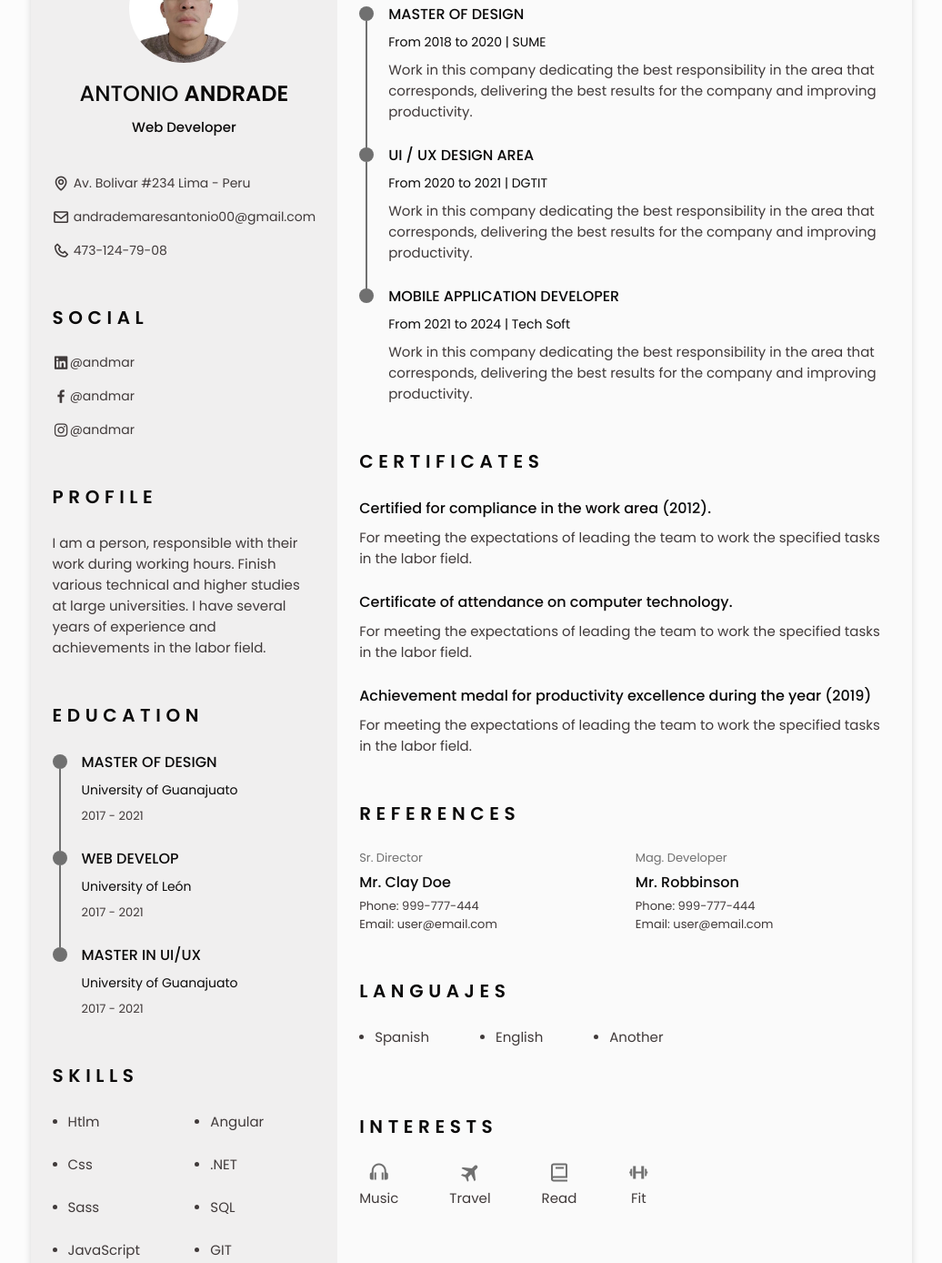
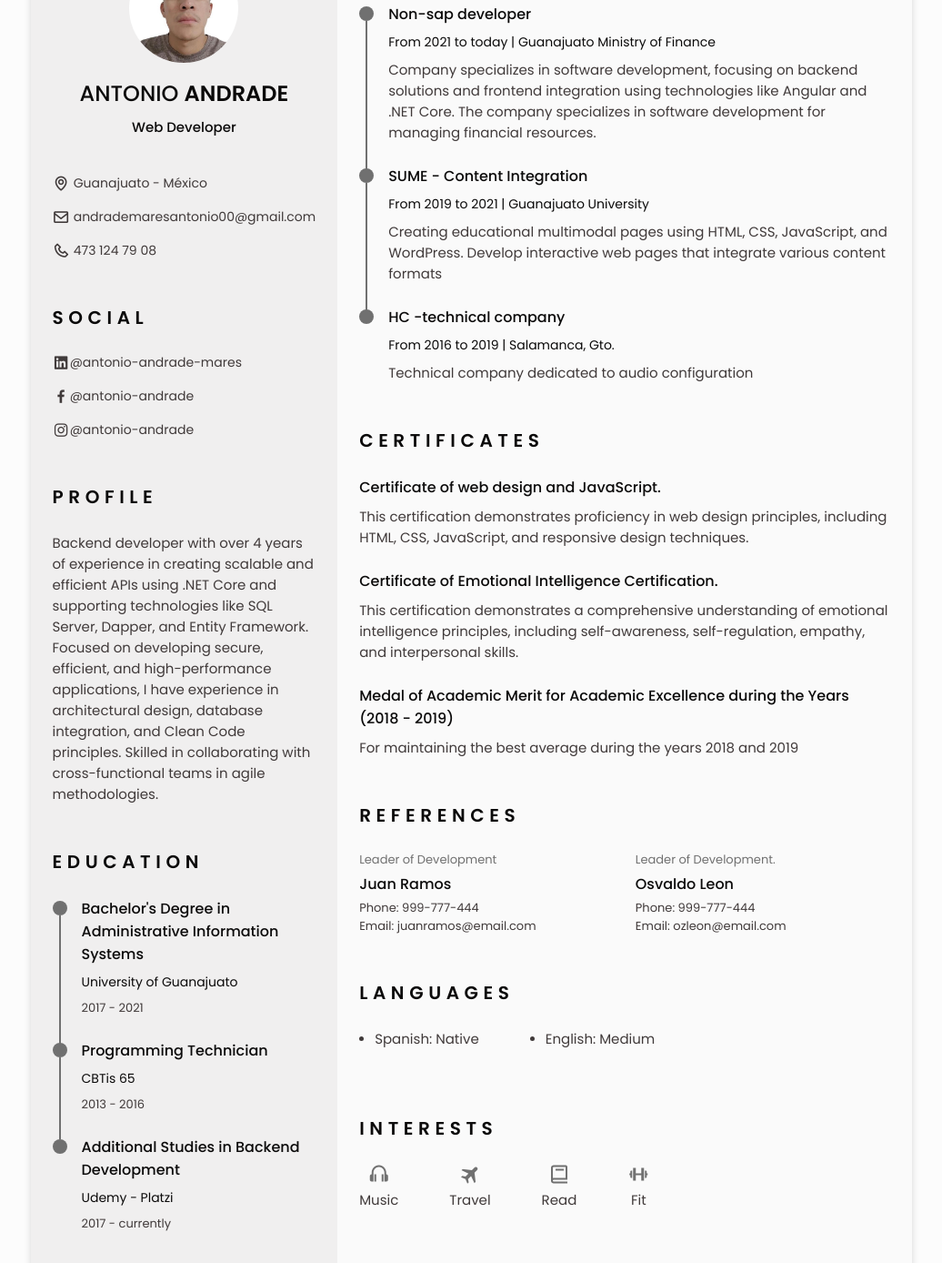
Before and after one commit to andmar001/CV-antonio-andrade, a plain HTML site: page index.html in a window 1280 px wide. Shown: the part 123-1511 px from the top of the page at 91% size, without its empty margins (122-1158 px from the left). Drawn offline with nearby package versions, Linux system fonts and the light colour scheme.

Commit message:
ADD Personal info

```diff
--- a/index.html
+++ b/index.html
@@ -10,13 +10,13 @@
     <!-- CSS -->
     <link rel="stylesheet" href="assets/css/styles.css">
 
-    <title>Responsive resume CV</title>
+    <title>Antonio Andrade CV</title>
 </head>
 <body class="">
     <!-- HEADER -->
     <header class="l-header" id="header">
         <nav class="nav bd-container">
-            <a href="#" class="nav__logo"> Smith </a>
+            <a href="#" class="nav__logo"> Antonio <b>Andrade</b></a>
 
             <div class="nav__menu" id="nav-menu">
                 <ul class="nav__list">
@@ -89,19 +89,19 @@
 
                             <!-- button to download your CV saved in the pdf folder. Available for mobile -->
                             <div>
-                                <a download="" href="assets/pdf/test document.pdf" class="home__button-movil">Download</a>
+                                <a download="" href="assets/pdf/AM.pdf" class="home__button-movil">Download</a>
                             </div>
                         </div>
 
                         <div class="home__address bd-grid">
                             <span class="home__information">
-                                <i class="bx bx-map home__icon"></i> Av. Bolivar #234 Lima - Peru
+                                <i class="bx bx-map home__icon"></i> Guanajuato - México
                             </span>
                             <span class="home__information">
                                 <i class="bx bx-envelope home__icon"></i> andrademaresantonio00@gmail.com
                             </span>
                             <span class="home__information">
-                                <i class="bx bx-phone home__icon"></i> 473-124-79-08
+                                <i class="bx bx-phone home__icon"></i> 473 124 79 08
                             </span>
                         </div>
 
@@ -121,14 +121,14 @@
                         SOCIAL
                     </h2>
                     <div class="social__container bd-grid">
-                        <a href="https://www.linkedin.com/in/antonio-de-jes%C3%BAs-andrade-mares-b19378118/" target="_blank" class="social__link">
-                            <i class="bx bxl-linkedin-square social__icon"></i> @andmar
+                        <a href="https://www.linkedin.com/in/antonio-andrade-mares-274801335/" target="_blank" class="social__link">
+                            <i class="bx bxl-linkedin-square social__icon"></i> @antonio-andrade-mares
                         </a>
                         <a href="https://www.facebook.com/" target="_blank" class="social__link">
-                            <i class="bx bxl-facebook social__icon"></i> @andmar
+                            <i class="bx bxl-facebook social__icon"></i> @antonio-andrade
                         </a>
                         <a href="https://www.instagram.com/" target="_blank" class="social__link">
-                            <i class="bx bxl-instagram social__icon"></i> @andmar
+                            <i class="bx bxl-instagram social__icon"></i> @antonio-andrade
                         </a>
                     </div>
 
@@ -140,7 +140,7 @@
                         Profile
                     </h2>
                     <p class="profile__description">
-                        I am a person, responsible with their work during working hours. Finish various technical and higher studies at large universities. I have several years of experience and achievements in the labor field.
+                        Backend developer with over 4 years of experience in creating scalable and efficient APIs using .NET Core and supporting technologies like SQL Server, Dapper, and Entity Framework. Focused on developing secure, efficient, and high-performance applications, I have experience in architectural design, database integration, and Clean Code principles. Skilled in collaborating with cross-functional teams in agile methodologies.
                     </p>
                 </section>
 
@@ -157,7 +157,7 @@
                                 <span class="education__line"></span>
                             </div>
                             <div class="education__data bd-grid">
-                                    <h3 class="education__title">MASTER OF DESIGN</h3>
+                                    <h3 class="education__title">Bachelor's Degree in Administrative Information Systems</h3>
                                     <span class="education__studies"> University of Guanajuato </span>
                                     <span class="education__year"> 2017 - 2021 </span>
                             </div>
@@ -169,9 +169,9 @@
                                 <span class="education__line"></span>
                             </div>
                             <div class="education__data bd-grid">
-                                <h3 class="education__title">WEB DEVELOP</h3>
-                                <span class="education__studies"> University of León </span>
-                                <span class="education__year"> 2017 - 2021 </span>
+                                <h3 class="education__title">Programming Technician</h3>
+                                <span class="education__studies"> CBTis 65</span>
+                                <span class="education__year"> 2013 - 2016 </span>
                             </div>
                         </div>
 
@@ -180,9 +180,9 @@
                                 <span class="education__rounder"></span>
                             </div>
                             <div class="education__data bd-grid">
-                                <h3 class="education__title">MASTER IN UI/UX</h3>
-                                <span class="education__studies"> University of Guanajuato </span>
-                                <span class="education__year"> 2017 - 2021 </span>
+                                <h3 class="education__title">Additional Studies in Backend Development</h3>
+                                <span class="education__studies"> Udemy - Platzi </span>
+                                <span class="education__year"> 2017 - currently</span>
                             </div>
                         </div>
 
@@ -197,31 +197,31 @@
 
                         <ul class="skills__data">
                             <li class="skills__name">
-                                <span class="skills__circle"></span> Htlm
+                                <span class="skills__circle"></span>.NET Core
                             </li>
                             <li class="skills__name">
-                                <span class="skills__circle"></span> Css
+                                <span class="skills__circle"></span> C#
                             </li>
                             <li class="skills__name">
-                                <span class="skills__circle"></span> Sass
+                                <span class="skills__circle"></span> SQL
                             </li>
                             <li class="skills__name">
-                                <span class="skills__circle"></span> JavaScript
+                                <span class="skills__circle"></span> Dapper
                             </li>
                         </ul>
 
                         <ul class="skills__data">
                             <li class="skills__name">
+                                <span class="skills__circle"></span> Entity Framework
+                            </li>
+                            <li class="skills__name">
                                 <span class="skills__circle"></span> Angular
                             </li>
                             <li class="skills__name">
-                                <span class="skills__circle"></span> .NET
+                                <span class="skills__circle"></span> JavaScript
                             </li>
                             <li class="skills__name">
-                                <span class="skills__circle"></span> SQL
-                            </li>
-                            <li class="skills__name">
-                                <span class="skills__circle"></span> GIT
+                                <span class="skills__circle"></span> Git
                             </li>
                         </ul>
 
@@ -244,11 +244,12 @@
                                 <span class="experience__line"></span>
                             </div>
                             <div class="experience__data bd-grid">
-                                <h3 class="experience__title">MASTER OF DESIGN</h3>
+                                <h3 class="experience__title">Non-sap developer</h3>
 
-                                <span class="experience__company">From 2018 to 2020 | SUME</span>
+                                <span class="experience__company">From 2021 to today | Guanajuato Ministry of Finance</span>
                                 <p class="experience__description">
-                                    Work in this company dedicating the best responsibility in the area that corresponds, delivering the best results for the company and improving productivity.
+                                    Company specializes in software development, focusing on backend solutions and frontend integration using technologies like Angular and .NET Core.
+                                    The company specializes in software development for managing financial resources.
                                 </p>
                             </div>
                         </div>
@@ -259,11 +260,11 @@
                                 <span class="experience__line"></span>
                             </div>
                             <div class="experience__data bd-grid">
-                                <h3 class="experience__title">UI / UX DESIGN AREA</h3>
+                                <h3 class="experience__title">SUME - Content Integration</h3>
 
-                                <span class="experience__company">From 2020 to 2021 | DGTIT</span>
+                                <span class="experience__company">From 2019 to 2021 | Guanajuato University</span>
                                 <p class="experience__description">
-                                    Work in this company dedicating the best responsibility in the area that corresponds, delivering the best results for the company and improving productivity.
+                                    Creating educational multimodal pages using HTML, CSS, JavaScript, and WordPress. Develop interactive web pages that integrate various content formats
                                 </p>
                             </div>
                         </div>
@@ -273,11 +274,11 @@
                                 <span class="experience__rounder"></span>
                             </div>
                             <div class="experience__data bd-grid">
-                                <h3 class="experience__title">MOBILE APPLICATION DEVELOPER</h3>
+                                <h3 class="experience__title">HC -technical company</h3>
 
-                                <span class="experience__company">From 2021 to 2024 | Tech Soft</span>
+                                <span class="experience__company">From 2016 to 2019 | Salamanca, Gto. </span>
                                 <p class="experience__description">
-                                    Work in this company dedicating the best responsibility in the area that corresponds, delivering the best results for the company and improving productivity.
+                                    Technical company dedicated to audio configuration
                                 </p>
                             </div>
                         </div>
@@ -293,28 +294,28 @@
 
                         <div class="certificate__content">
                             <h3 class="certificate__title">
-                                Certified for compliance in the work area (2012).
+                                Certificate of web design and JavaScript.
                             </h3>
                             <p class="certificate__description">
-                                For meeting the expectations of leading the team to work the specified tasks in the labor field.
+                                This certification demonstrates proficiency in web design principles, including HTML, CSS, JavaScript, and responsive design techniques.
                             </p>
                         </div>
 
                         <div class="certificate__content">
                             <h3 class="certificate__title">
-                                Certificate of attendance on computer technology.
+                                Certificate of Emotional Intelligence Certification.
                             </h3>
                             <p class="certificate__description">
-                                For meeting the expectations of leading the team to work the specified tasks in the labor field.
+                                This certification demonstrates a comprehensive understanding of emotional intelligence principles, including self-awareness, self-regulation, empathy, and interpersonal skills.
                             </p>
                         </div>
 
                         <div class="certificate__content">
                             <h3 class="certificate__title">
-                                Achievement medal for productivity excellence during the year (2019)
+                                Medal of Academic Merit for Academic Excellence during the Years (2018 - 2019)
                             </h3>
                             <p class="certificate__description">
-                                For meeting the expectations of leading the team to work the specified tasks in the labor field.
+                                For maintaining the best average during the years 2018 and 2019
                             </p>
                         </div>
                     </div>
@@ -328,20 +329,20 @@
                     <div class="references__container bd-grid">
 
                         <div class="references__content bd-grid">
-                            <span class="references__subtitle">Sr. Director</span>
-                            <h3 class="references__title">Mr. Clay Doe</h3>
+                            <span class="references__subtitle">Leader of Development</span>
+                            <h3 class="references__title">Juan Ramos</h3>
                             <ul class="references__contact">
                                 <li>Phone: 999-777-444</li>
-                                <li>Email: user@email.com</li>
+                                <li>Email: juanramos@email.com</li>
                             </ul>
                         </div>
 
                         <div class="references__content bd-grid">
-                            <span class="references__subtitle">Mag. Developer</span>
-                            <h3 class="references__title">Mr. Robbinson</h3>
+                            <span class="references__subtitle">Leader of Development.</span>
+                            <h3 class="references__title">Osvaldo Leon</h3>
                             <ul class="references__contact">
                                 <li>Phone: 999-777-444</li>
-                                <li>Email: user@email.com</li>
+                                <li>Email: ozleon@email.com</li>
                             </ul>
                         </div>
 
@@ -351,19 +352,16 @@
 
                 <!-- Languages -->
                 <section class="languages section">
-                    <h2 class="section-title">Languajes</h2>
+                    <h2 class="section-title">Languages</h2>
 
                     <div class="languages__container">
                         <ul class="languages__content bd-grid">
 
                             <li class="languages__name">
-                                <span class="languages__circle"></span> Spanish
+                                <span class="languages__circle"></span> Spanish: Native
                             </li>
                             <li class="languages__name">
-                                <span class="languages__circle"></span> English
-                            </li>
-                            <li class="languages__name">
-                                <span class="languages__circle"></span> Another
+                                <span class="languages__circle"></span> English: Medium
                             </li>
 
                         </ul>
```
Also changed, not shown: 2 other files.
